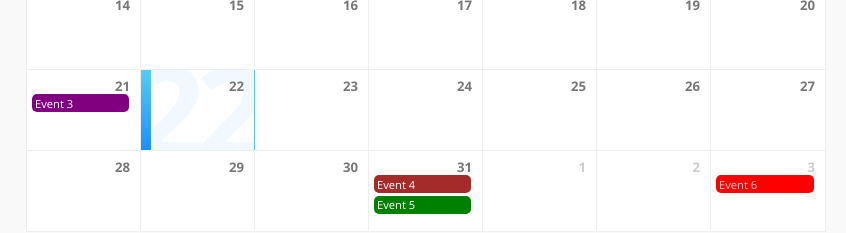
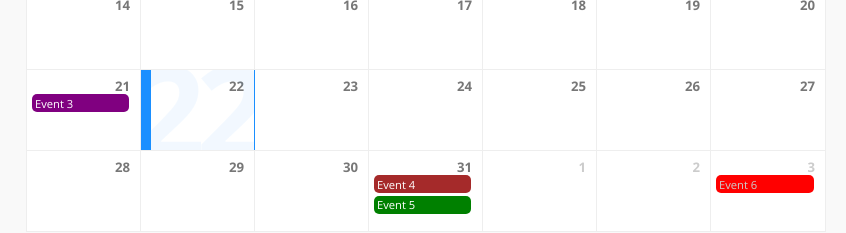
Before and after one commit to Zeeroh0/react-monthly-events-calendar, a React app: page / in a window 1280 px wide. Shown: the part 372-605 px from the top of the page, without its empty margins (214-1060 px from the left). Built offline with nearby package versions, Linux system fonts and the light colour scheme.

Commit message:
style: Selected Border
Changed the .select border to no longer be a gradient, but rather just a plain jain, simple, 1 color border...

```diff
--- a/src/styles/_calendar.scss
+++ b/src/styles/_calendar.scss
@@ -121,7 +121,8 @@
 
     .selected {
       border-left: 10px solid transparent;
-      border-image: linear-gradient(45deg, $primary-color 0%,$tertiary-color 40%);
+      // border-image: linear-gradient(45deg, $primary-color 0%,$tertiary-color 40%);
+      border-color: $primary-color;
       border-image-slice: 1;
 
       .bg {
```
